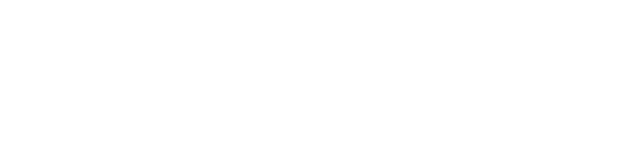
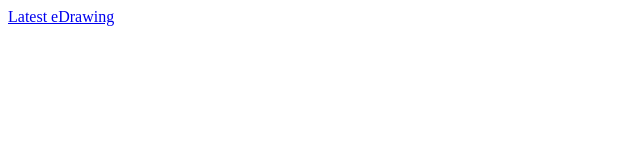
Before and after one commit to TheNewtonCapstone/hardware, a plain HTML site: page docs/index.html in a window 1280 px wide. Shown: the whole page, without its empty margins (0-640 px from the left). Drawn offline with Linux system fonts and the light colour scheme.

Commit message:
Update index.html

```diff
--- a/docs/index.html
+++ b/docs/index.html
@@ -1 +1 @@
-<link href="main_assembly_Nov_7_2024.html" rel="import" />
+<a link href="main_assembly_Nov_7_2024.html" rel="import">Latest eDrawing</a>
```
